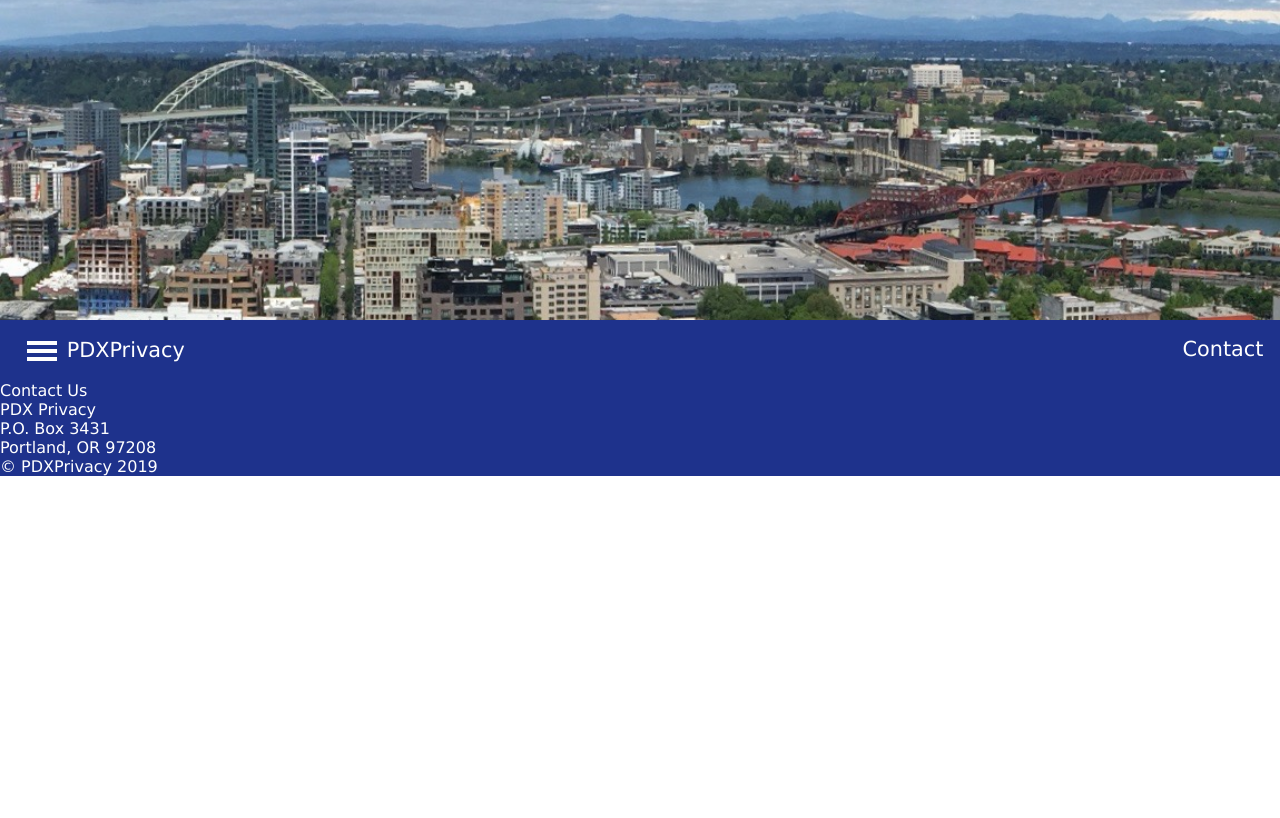
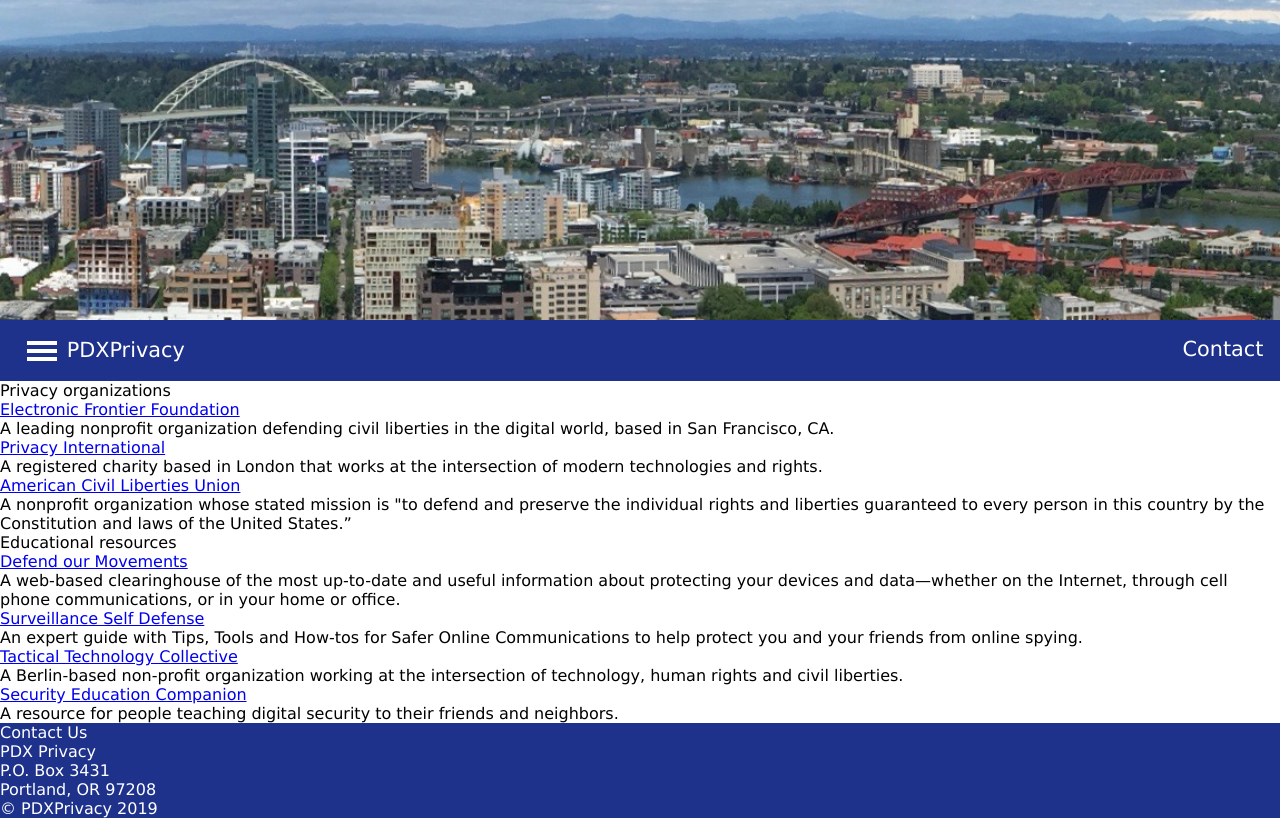
Before and after one commit to MichaelMorehouse/pdxprivacy-vue, a Vue app: page /resources in a window 1280 px wide. Built offline with nearby package versions, Linux system fonts and the light colour scheme.

Commit message:
add content from static site

```diff
--- /dev/null
+++ b/src/components/pages/Network.vue
@@ -0,0 +1,34 @@
+<template>
+  <div id="network-content" class="page-content">
+    <div class="subsection-header">Electronic Frontier Alliance</div>
+    <p>
+      PDX Privacy endorses the principles of the
+      <a
+        href="https://www.eff.org/electronic-frontier-alliance"
+        target="_blank"
+      >Electronic Frontier Alliance.</a>
+    </p>We believe that technology should support the intellectual freedom at
+    the heart of a democratic society. In the digital age, that entails advancing:
+    <ol class="principles-list">
+      <li>Free Expression - People should be able to speak their minds to whoever will listen.</li>
+      <li>Security - Technology should be trustworthy and answer to its users.</li>
+      <li>
+        Privacy - Technology should allow private and anonymous speech, and allow users to set their own
+        parameters about what to share with whom.
+      </li>
+      <li>
+        Creativity - Technology should promote progress by allowing people to build on the ideas, creations,
+        and inventions of others.
+      </li>
+      <li>Access to Knowledge - Curiosity should be rewarded, not stifled.</li>
+    </ol>
+    <p>We uphold these principles by fighting for transparency and freedom in culture, code, and law.</p>
+  </div>
+</template>
+
+<script>
+export default {};
+</script>
+
+<style>
+</style>
--- a/src/components/pages/Resources.vue
+++ b/src/components/pages/Resources.vue
@@ -1,13 +1,73 @@
 <template>
-
+  <div id="resource-content" class="page-content">
+    <div id="privacy-orgs">
+      <div class="section-header">Privacy organizations</div>
+      <div class="resource-item">
+        <a href="https://www.eff.org" target="_blank">Electronic Frontier Foundation</a>
+        <div>
+          A leading nonprofit organization defending civil
+          liberties in the digital world, based in San
+          Francisco, CA.
+        </div>
+      </div>
+      <div class="resource-item">
+        <a href="https://privacyinternational.org" target="_blank">Privacy International</a>
+        <div>
+          A registered charity based in London that works at
+          the intersection of modern technologies and rights.
+        </div>
+      </div>
+      <div class="resource-item">
+        <a href="https://www.aclu.org" target="_blank">American Civil Liberties Union</a>
+        <div>
+          A nonprofit organization whose stated mission is "to
+          defend and preserve the individual rights and
+          liberties guaranteed to every person in this country
+          by the Constitution and laws of the United States.”
+        </div>
+      </div>
+    </div>
+    <div id="privacy-edu">
+      <div class="section-header">Educational resources</div>
+      <div class="resource-item">
+        <a href="https://defendourmovements.org" target="_blank">Defend our Movements</a>
+        <div>
+          A web-based clearinghouse of the most up-to-date and
+          useful information about protecting your devices and
+          data—whether on the Internet, through cell phone
+          communications, or in your home or office.
+        </div>
+      </div>
+      <div class="resource-item">
+        <a href="https://ssd.eff.org" target="_blank">Surveillance Self Defense</a>
+        <div>
+          An expert guide with Tips, Tools and How-tos for
+          Safer Online Communications to help protect you and
+          your friends from online spying.
+        </div>
+      </div>
+      <div class="resource-item">
+        <a href="https://www.tacticaltech.org" target="_blank">Tactical Technology Collective</a>
+        <div>
+          A Berlin-based non-profit organization working at
+          the intersection of technology, human rights and
+          civil liberties.
+        </div>
+      </div>
+      <div class="resource-item">
+        <a href="https://sec.eff.org" target="_blank">Security Education Companion</a>
+        <div>
+          A resource for people teaching digital security to
+          their friends and neighbors.
+        </div>
+      </div>
+    </div>
+  </div>
 </template>
 
 <script>
-export default {
-
-}
+export default {};
 </script>
 
 <style>
-
 </style>
```
